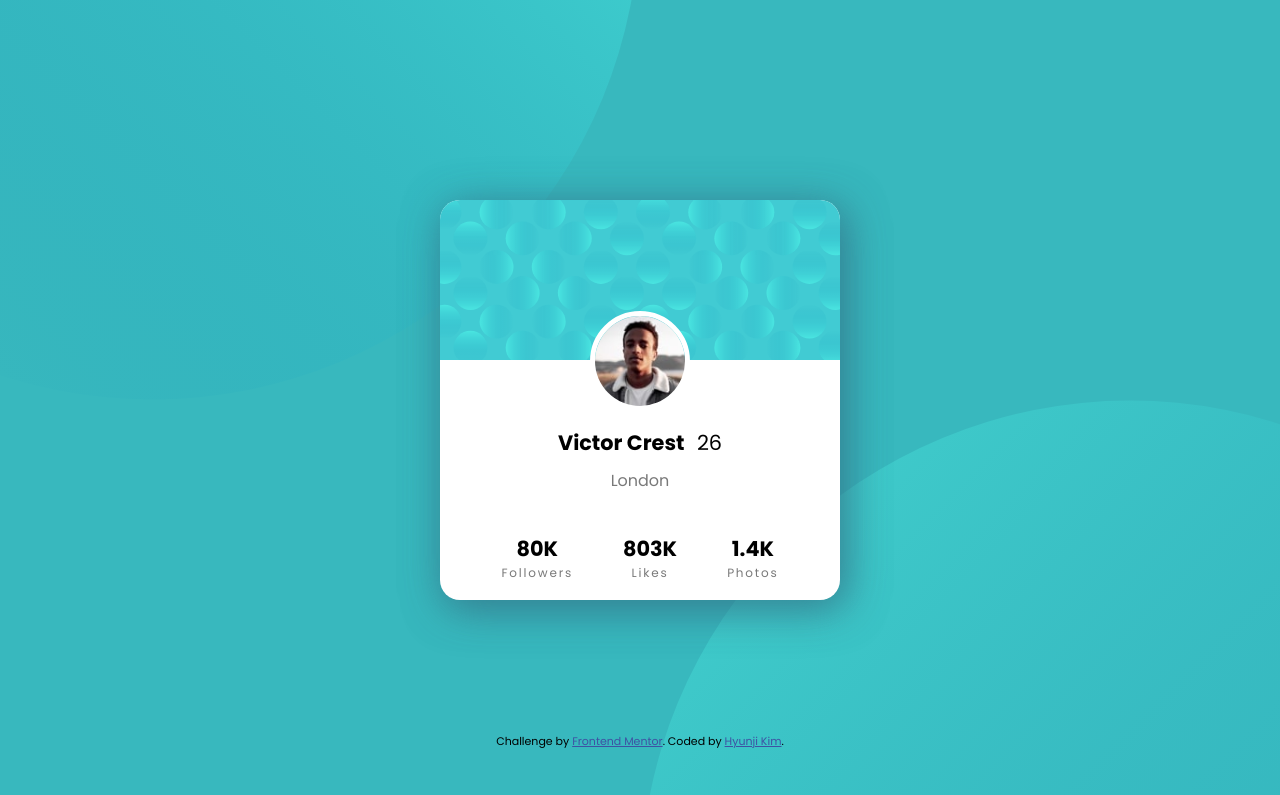
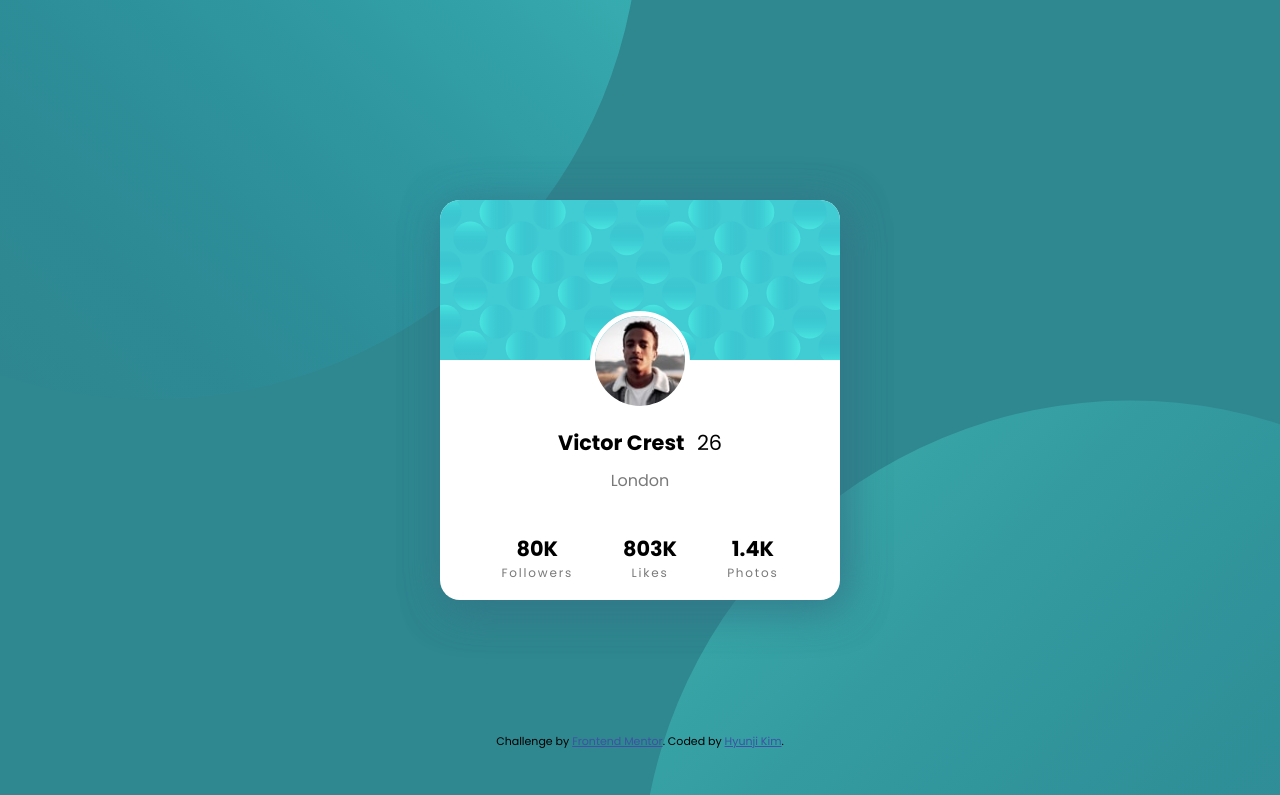
Before and after one commit to creativehkim/frontendmentor-profile, a plain HTML site: page index.html in a window 1280 px wide. Shown: the top 795 px of the page. Drawn offline with Linux system fonts and the light colour scheme.

Commit message:
changed background color

```diff
--- a/styles.css
+++ b/styles.css
@@ -6,7 +6,7 @@
 
 body {
   font-family: 'Poppins', sans-serif;
-  background-color: #38b8be;
+  background-color: #2f878f;
   display: flex;
   flex-direction: column;
   justify-content: center;
```
